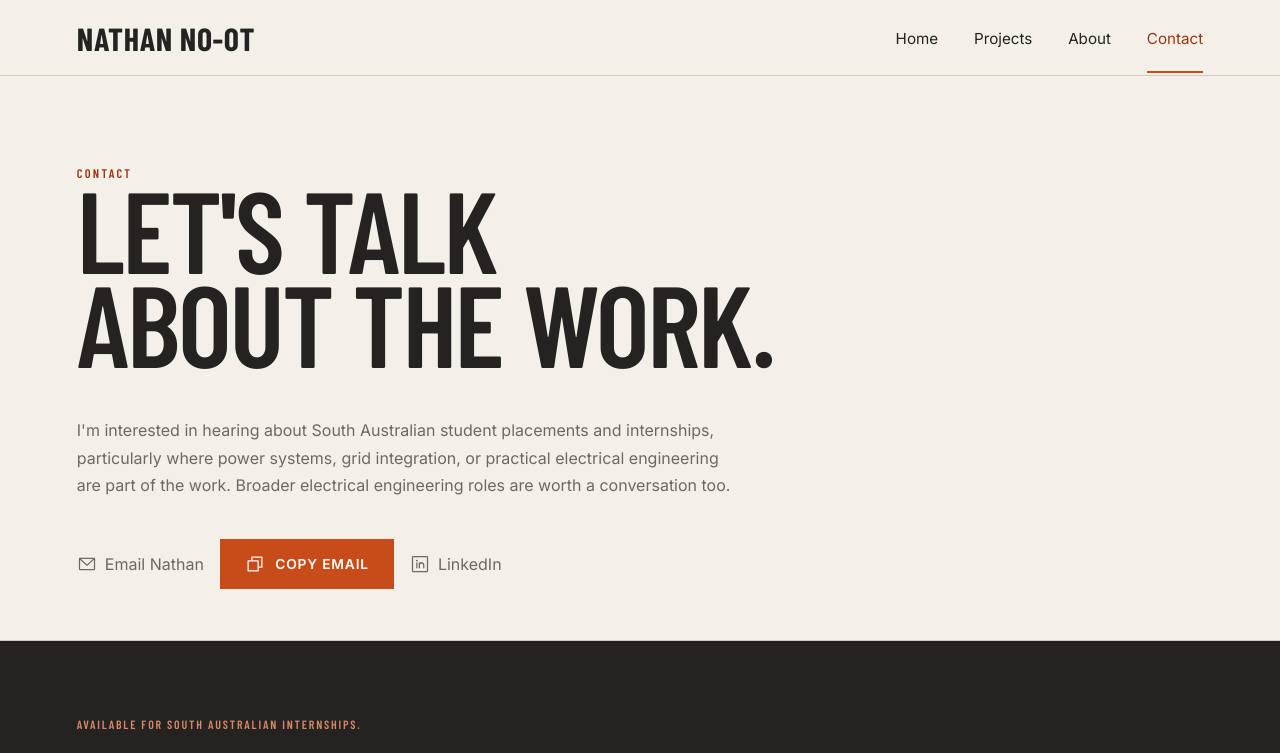
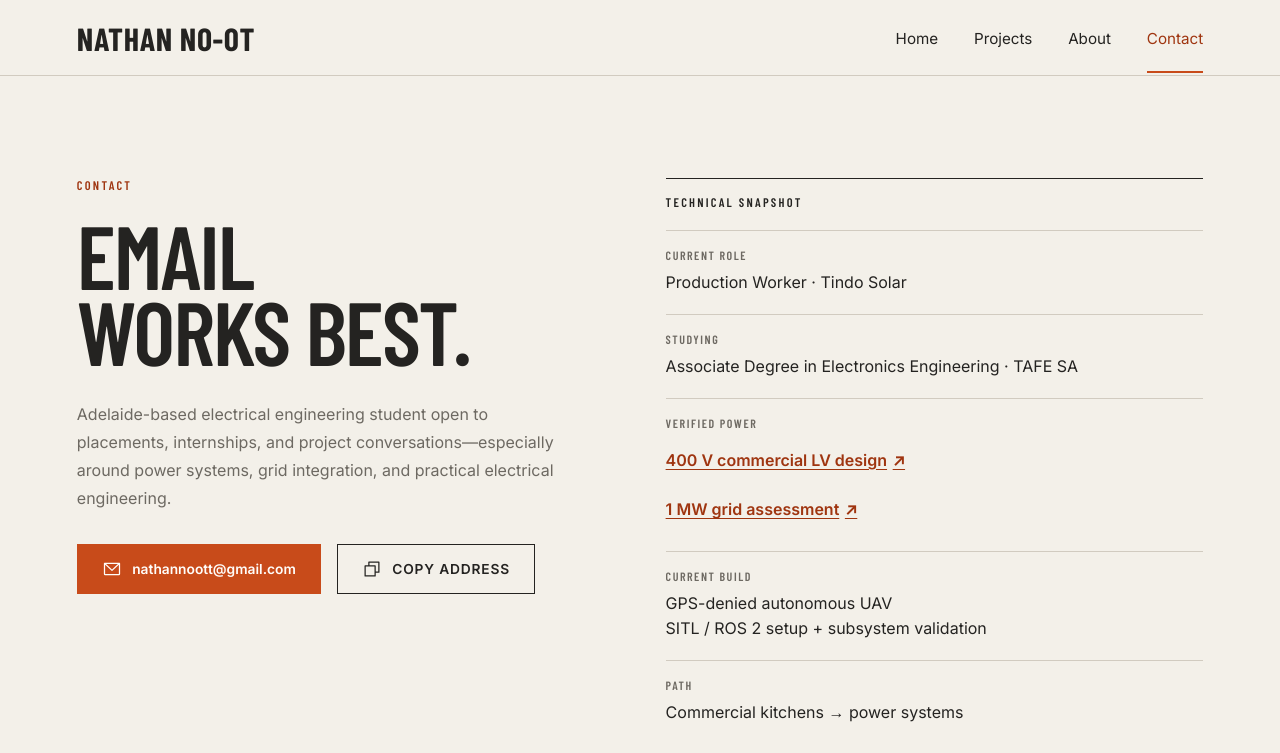
Before and after one commit to Nnoot02/NN_PersonalPortfolio, a Next.js app: page /contact in a window 1280 px wide. Shown: the top 753 px of the page. Built offline with nearby package versions, Linux system fonts and the light colour scheme; no server answers.

Commit message:
feat(contact): ship email-first contact page
Use compact footer and webpack static build path for public release.

```diff
--- a/app/contact/page.tsx
+++ b/app/contact/page.tsx
@@ -1,5 +1,5 @@
 import type { Metadata } from "next";
-import { EnvelopeSimple, LinkedinLogo } from "@phosphor-icons/react/dist/ssr";
+import { EnvelopeSimple } from "@phosphor-icons/react/dist/ssr";
 import { CopyEmailButton } from "@/components/CopyEmailButton";
 import { SiteFooter } from "@/components/SiteFooter";
 import { SiteHeader } from "@/components/SiteHeader";
@@ -15,17 +15,67 @@ export default function ContactPage() {
   return (
     <main id="main-content">
       <SiteHeader />
-      <section className="page-hero contact-hero">
-        <p className="eyebrow">Contact</p>
-        <h1>Let&apos;s talk<br />{" "}about the work.</h1>
-        <p>I&apos;m interested in hearing about South Australian student placements and internships, particularly where power systems, grid integration, or practical electrical engineering are part of the work. Broader electrical engineering roles are worth a conversation too.</p>
-        <div className="contact-actions">
-          <a className="placeholder-contact" href={`mailto:${profile.contactEmail}`}><EnvelopeSimple size={20} /> Email Nathan</a>
-          <CopyEmailButton email={profile.contactEmail} />
-          {profile.links.linkedin ? <a className="placeholder-contact" href={profile.links.linkedin} target="_blank" rel="me noopener"><LinkedinLogo size={20} /> LinkedIn</a> : null}
+      <section className="contact-hero">
+        <div className="contact-copy">
+          <p className="eyebrow">CONTACT</p>
+          <h1>EMAIL WORKS BEST.</h1>
+          <p>
+            Adelaide-based electrical engineering student open to placements,
+            internships, and project conversations—especially around power
+            systems, grid integration, and practical electrical engineering.
+          </p>
+          <div className="contact-actions">
+            <a className="button button-primary contact-email" href={`mailto:${profile.contactEmail}`}>
+              <EnvelopeSimple size={20} aria-hidden="true" />
+              {profile.contactEmail}
+            </a>
+            <CopyEmailButton email={profile.contactEmail} label="Copy address" variant="secondary" />
+          </div>
         </div>
+        <aside className="contact-snapshot" aria-labelledby="contact-snapshot-heading">
+          <h2 id="contact-snapshot-heading">Technical snapshot</h2>
+          <dl className="contact-snapshot-list">
+            <div className="contact-snapshot-group">
+              <dt>Current role</dt>
+              <dd>Production Worker · Tindo Solar</dd>
+            </div>
+            <div className="contact-snapshot-group">
+              <dt>Studying</dt>
+              <dd>Associate Degree in Electronics Engineering · TAFE SA</dd>
+            </div>
+            <div className="contact-snapshot-group">
+              <dt>Verified power</dt>
+              <dd>
+                <ul>
+                  <li>
+                    <a href="/projects/lv-cabling-design-commercial-complex">
+                      400 V commercial LV design <span aria-hidden="true">↗</span>
+                    </a>
+                  </li>
+                  <li>
+                    <a href="/projects/solar-grid-connection-assessment">
+                      1 MW grid assessment <span aria-hidden="true">↗</span>
+                    </a>
+                  </li>
+                </ul>
+              </dd>
+            </div>
+            <div className="contact-snapshot-group">
+              <dt>Current build</dt>
+              <dd>
+                GPS-denied autonomous UAV
+                <br />
+                SITL / ROS 2 setup + subsystem validation
+              </dd>
+            </div>
+            <div className="contact-snapshot-group">
+              <dt>Path</dt>
+              <dd>Commercial kitchens → power systems</dd>
+            </div>
+          </dl>
+        </aside>
       </section>
-      <SiteFooter />
+      <SiteFooter compact />
     </main>
   );
 }
--- a/app/globals.css
+++ b/app/globals.css
@@ -220,8 +220,26 @@ button { font: inherit; }
 .manufacturing-lens { border-left: 4px solid var(--accent); margin: 2rem auto 0; max-width: 760px; padding: .4rem 0 .4rem 1.2rem; }
 .manufacturing-lens > p:last-child { color: var(--muted); line-height: 1.65; margin: .6rem 0 0; }
 .resume-hero .button { margin-top: 1.4rem; }
-.contact-actions { display: flex; flex-wrap: wrap; gap: 1rem; align-items: center; margin-top: 1.5rem; }
-.placeholder-contact { color: var(--muted); display: inline-flex; align-items: center; gap: .5rem; }
+.contact-hero { align-items: start; border-bottom: 1px solid var(--line); display: grid; gap: clamp(3rem, 8vw, 8rem); grid-template-columns: minmax(0, .95fr) minmax(0, 1.05fr); padding: clamp(4.5rem, 8vw, 8rem) 6vw clamp(4rem, 6vw, 6rem); }
+.contact-copy { min-width: 0; }
+.contact-copy h1 { font: 600 clamp(4.25rem, 7vw, 7rem)/.84 var(--display); letter-spacing: -.02em; margin: 1.5rem 0 2rem; max-width: 12ch; overflow-wrap: normal; text-transform: uppercase; text-wrap: balance; }
+.contact-copy > p:not(.eyebrow) { color: var(--muted); line-height: 1.75; margin: 0; max-width: 48ch; }
+.contact-actions { align-items: stretch; display: flex; flex-wrap: wrap; gap: 1rem; margin-top: 2rem; }
+.contact-actions .button { white-space: nowrap; }
+.contact-actions .contact-email { letter-spacing: 0; text-transform: none; }
+.contact-actions .button-secondary { color: var(--ink); }
+.contact-snapshot { border-top: 1px solid var(--ink); min-width: 0; padding-top: 1rem; }
+.contact-snapshot h2 { font: 600 .78rem/1.2 var(--display); letter-spacing: .18em; margin: 0 0 1.2rem; text-transform: uppercase; }
+.contact-snapshot-list { margin: 0; }
+.contact-snapshot-group { border-top: 1px solid var(--line); padding: 1.1rem 0 1.2rem; }
+.contact-snapshot-group dt { color: var(--muted); font: 600 .75rem/1.2 var(--display); letter-spacing: .13em; text-transform: uppercase; }
+.contact-snapshot-group dd { line-height: 1.55; margin: .45rem 0 0; max-width: 48ch; }
+.contact-snapshot-group ul { display: grid; gap: .35rem; list-style: none; margin: 0; padding: 0; }
+.contact-snapshot-group a { align-items: center; color: var(--accent-dark); display: inline-flex; font-weight: 600; gap: .35rem; min-height: 44px; text-decoration: underline; text-underline-offset: .18em; }
+.site-footer--compact { align-items: center; gap: 1.5rem 2rem; min-height: 0; padding: 1.5rem 6vw; }
+.footer-compact-identity { color: var(--white); font: 600 .75rem/1.2 var(--display); letter-spacing: .13em; margin: 0; text-transform: uppercase; }
+.site-footer--compact .footer-links { justify-content: flex-end; }
+.site-footer--compact .footer-links a { white-space: nowrap; }
 .content-grid { display: grid; grid-template-columns: minmax(0, .8fr) minmax(0, 1.2fr); gap: 4rem; padding: clamp(4rem, 6vw, 5.5rem) 6vw; }
 .content-grid > div > p:last-child { color: var(--muted); line-height: 1.65; max-width: 62ch; }
 .capability-list { display: grid; gap: 1.4rem; margin: 0; }
@@ -324,10 +342,16 @@ button { font: inherit; }
   .principles > div, .principles > div + div { border-left: 0; border-bottom: 1px solid var(--line); padding: 2rem 0; }
   .principles > div:last-child { border-bottom: 0; }
   .site-footer { align-items: flex-start; flex-direction: column; padding: 4rem 1.25rem; }
+  .site-footer--compact { align-items: flex-start; gap: 1rem; padding: 1.25rem; }
+  .site-footer--compact .footer-links { justify-content: flex-start; width: 100%; }
   .page-hero { padding: 4rem 1.25rem 2.5rem; }
   .page-hero--about { min-height: 320px; }
   .page-hero h1, .case-study h1 { font-size: clamp(4rem, 21vw, 6rem); }
   .workbench-hero h1 { font-size: clamp(4rem, 20vw, 6rem); }
+  .contact-hero { gap: 3rem; grid-template-columns: 1fr; padding: 3rem 1.25rem 3.5rem; }
+  .contact-copy h1 { font-size: clamp(3.8rem, 18vw, 5.4rem); line-height: .86; }
+  .contact-actions { display: grid; gap: .75rem; width: 100%; }
+  .contact-actions .button { width: 100%; }
   .content-grid { grid-template-columns: 1fr; gap: 1.5rem; padding: 5rem 1.25rem; }
   .profile-summary, .profile-grid, .disclosure-panel { padding-left: 1.25rem; padding-right: 1.25rem; }
   .profile-facts { grid-template-columns: 1fr; }
--- a/components/CopyEmailButton.tsx
+++ b/components/CopyEmailButton.tsx
@@ -17,7 +17,7 @@ const ANNOUNCEMENTS: Partial<Record<CopyState, string>> = {
   failed: "Could not copy. Use the address shown next to this button.",
 };
 
-export function CopyEmailButton({ email }: { email: string }) {
+export function CopyEmailButton({ email, label = "Copy email", variant = "primary" }: { email: string; label?: string; variant?: "primary" | "secondary" }) {
   const [state, setState] = useState<CopyState>("idle");
   const resetTimer = useRef<number | undefined>(undefined);
 
@@ -37,8 +37,8 @@ export function CopyEmailButton({ email }: { email: string }) {
 
   return (
     <>
-      <button className="button button-primary" type="button" onClick={copyEmail} disabled={state === "copying"}>
-        <Copy size={20} /> {LABELS[state]}
+      <button className={`button button-${variant}`} type="button" onClick={copyEmail} disabled={state === "copying"}>
+        <Copy size={20} /> {state === "idle" ? label : LABELS[state]}
       </button>
       <span className="sr-only" role="status">{ANNOUNCEMENTS[state] ?? ""}</span>
     </>
--- a/components/SiteFooter.tsx
+++ b/components/SiteFooter.tsx
@@ -2,7 +2,21 @@ import Link from "next/link";
 import { LinkedinLogo } from "@phosphor-icons/react/dist/ssr";
 import { profile } from "@/lib/site";
 
-export function SiteFooter() {
+export function SiteFooter({ compact = false }: { compact?: boolean }) {
+  if (compact) {
+    return (
+      <footer className="site-footer site-footer--compact">
+        <p className="footer-compact-identity">NATHAN NO-OT · ADELAIDE, SA</p>
+        <nav className="footer-links" aria-label="Footer">
+          <Link href="/projects">Projects</Link>
+          {profile.links.linkedin ? <a href={profile.links.linkedin} target="_blank" rel="me noopener">LinkedIn</a> : null}
+          <a href={profile.resumePath} download>Résumé</a>
+          <Link href="/workbench">Workbench</Link>
+        </nav>
+      </footer>
+    );
+  }
+
   return (
     <footer className="site-footer">
       <div>
--- a/package.json
+++ b/package.json
@@ -4,7 +4,7 @@
   "private": true,
   "scripts": {
     "dev": "next dev --hostname 127.0.0.1 --port 3000",
-    "build": "next build",
+    "build": "next build --webpack",
     "start": "next start --hostname 127.0.0.1 --port 3000",
     "check": "tsc --noEmit",
     "check:repo": "node scripts/repo-hygiene.mjs",
```
Also changed, not shown: scripts/portfolio-contract.mjs (+30 -0 lines).
